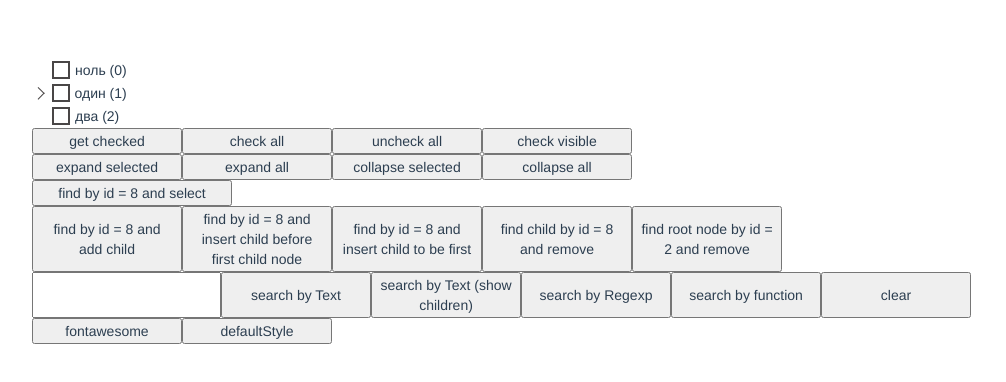
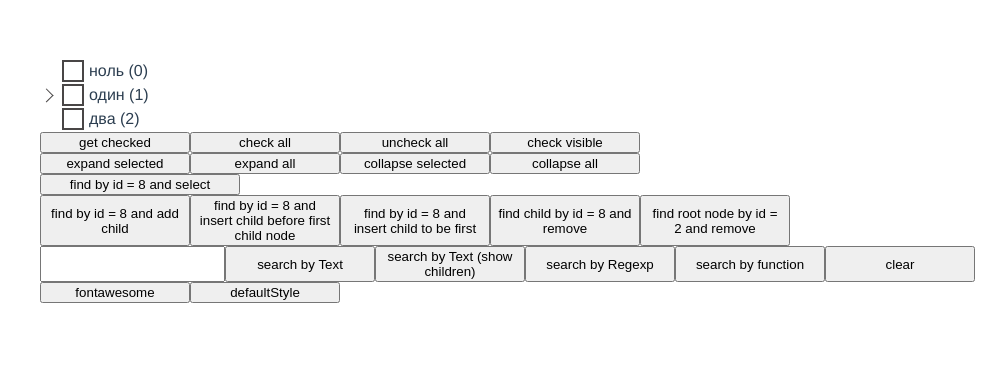
Before and after one commit to t0lik/tree-vue, a Vue app: page / in a window 1280 px wide. Shown: the top 382 px of the page, without its empty margins (18-1024 px from the left). Built offline with nearby package versions, Linux system fonts and the light colour scheme.

Commit message:
chore: node methods

```diff
--- a/package.json
+++ b/package.json
@@ -9,7 +9,6 @@
   },
   "dependencies": {
     "@fortawesome/fontawesome-free": "^5.11.2",
-    "bootstrap": "^3.4.1",
     "core-js": "^2.6.5",
     "vue": "^2.6.10"
   },
@@ -19,6 +18,10 @@
     "@vue/cli-service": "^3.11.0",
     "babel-eslint": "^10.0.1",
     "eslint": "^5.16.0",
+    "eslint-config-standard": "^14.1.0",
+    "eslint-plugin-import": "^2.18.2",
+    "eslint-plugin-node": "^10.0.0",
+    "eslint-plugin-promise": "^4.2.1",
     "eslint-plugin-standard": "^4.0.1",
     "eslint-plugin-vue": "^5.0.0",
     "vue-template-compiler": "^2.6.10"
--- a/src/App.vue
+++ b/src/App.vue
@@ -114,11 +114,11 @@ export default {
     },
     expandSelectedNode () {
       const nodeManager = this.$refs.tree.getNodeManager()
-      nodeManager.expand(nodeManager.selectedNode, true)
+      nodeManager.selectedNode.expand(true)
     },
     collapseSelectedNode () {
       const nodeManager = this.$refs.tree.getNodeManager()
-      nodeManager.collapse(nodeManager.selectedNode, true)
+      nodeManager.selectedNode.collapse(true)
     },
     expandAll () {
       const nodeManager = this.$refs.tree.getNodeManager()
@@ -131,8 +131,8 @@ export default {
     findById () {
       const nodeManager = this.$refs.tree.getNodeManager()
       const foundNode = nodeManager.findOne(item => item.item.id === 8)
-      nodeManager.setSelected(foundNode)
-      nodeManager.showNode(foundNode)
+      foundNode.select()
+      foundNode.show()
     },
     addChild () {
       const nodeManager = this.$refs.tree.getNodeManager()
--- a/src/components/Node.vue
+++ b/src/components/Node.vue
@@ -91,18 +91,18 @@ export default {
   display: flex;
   align-items: center;
 }
-/* .treevue-tree-node-container.no-children {
-  margin-left: 20px;
-} */
+.treevue-tree-node-container.no-children .treevue-tree-node {
+  margin-left: 22px;
+}
 .treevue-tree-node-element {
   margin-right: 0px;
 }
 .treevue-tree-node-element.treevue-tree-node-icon {
   margin-right: 2px;
 }
-.treevue-tree-node-container.no-children .treevue-tree-node-element.treevue-tree-node-checkbox {
+/* .treevue-tree-node-container.no-children .treevue-tree-node-element.treevue-tree-node-checkbox {
   margin-left: 20px;
-}
+} */
 .treevue-tree-node-container .treevue-tree-node-element.treevue-tree-node-checkbox {
   margin-right: 5px;
 }
--- a/src/components/NodeIcon.vue
+++ b/src/components/NodeIcon.vue
@@ -40,7 +40,7 @@ export default {
 <style scoped>
 .treevue-default-arrow {
   height: 22px;
-  width: 1.25em;
+  width: 20px;
   position: relative;
 }
 
--- a/src/main.js
+++ b/src/main.js
@@ -1,10 +1,8 @@
 import '@fortawesome/fontawesome-free/css/all.css'
-import 'bootstrap/dist/css/bootstrap.css'
-import 'bootstrap/dist/css/bootstrap-theme.css'
 import Vue from 'vue'
 import App from './App.vue'
 
 Vue.config.productionTip = false
 new Vue({
-  render: h => h(App),
+  render: h => h(App)
 }).$mount('#app')
--- a/src/nodeManagers/defaultManager.js
+++ b/src/nodeManagers/defaultManager.js
@@ -27,6 +27,10 @@ function mapNodeToItem (node, parent = null) {
 
   item.addChild = child => this.addChild(item, child)
   item.insertChild = (child, beforeChild) => this.insertChild(item, child, beforeChild)
+  item.expand = withChildren => this.expand(item, withChildren)
+  item.collapse = withChildren => this.collapse(item, withChildren)
+  item.select = () => this.setSelected(item)
+  item.show = () => this.showNode(item)
 
   return item
 }
```
Also changed, not shown: 1 other file (tests, documents, lock files or other folders).
